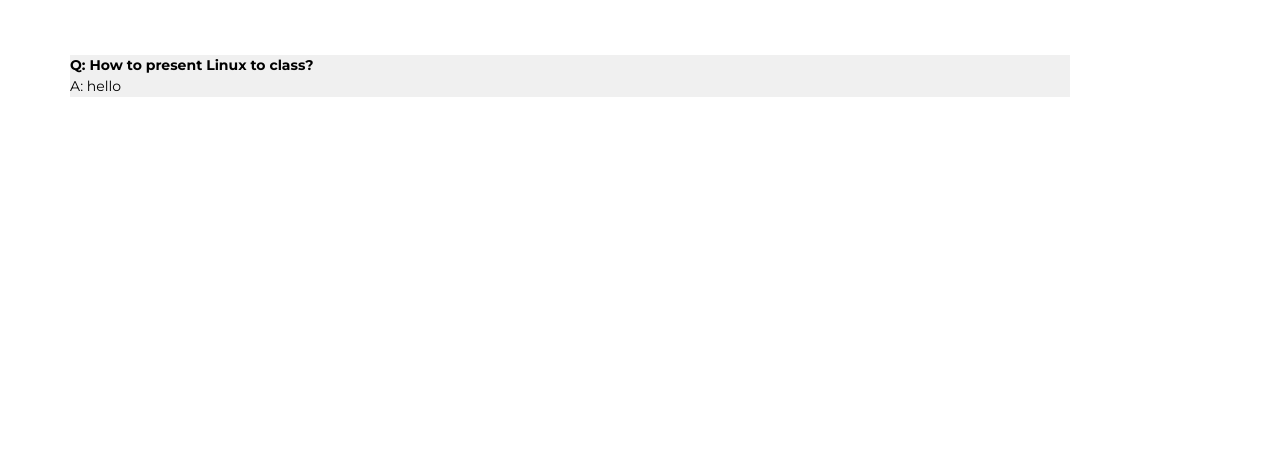
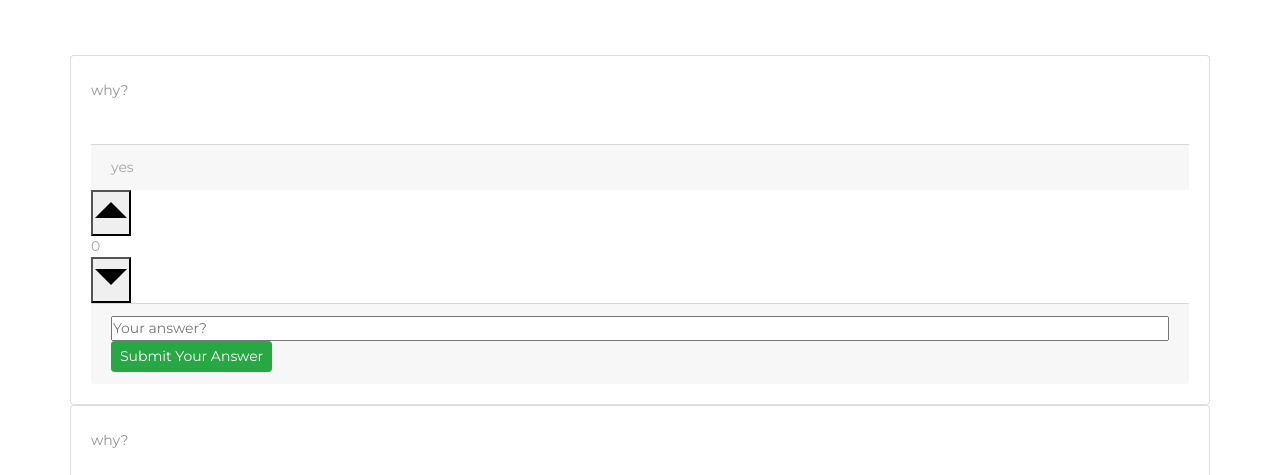
Before and after one commit to sidhub1/AWSHackathon2019, a plain HTML site: page index.html in a window 1280 px wide. Shown: the part 477-952 px from the top of the page. Before the commit the page ends 800 px from the top, so only its background shows below. Drawn offline with Linux system fonts and the light colour scheme.

```diff
--- a/index.html
+++ b/index.html
@@ -14,20 +14,109 @@
 <link rel="stylesheet" type="text/css" href="styles/main_styles.css">
 <link rel="stylesheet" type="text/css" href="styles/responsive.css">
 <script src="https://sdk.amazonaws.com/js/aws-sdk-2.471.0.min.js"></script>
+<script src="js/jquery-3.2.1.min.js"></script>
+
+<!-- <script>
+	$document.ready(){
+
+		$('#homecol').append("<div id = "post" class="card text-center"></div>");
+		$('#post').append("<div id = "textbody" class="card-body"></div>");
+		$('#textbody').append("<p id = "questionText" class="card-text">WHY THOUGH</p>");
+		$('#questionText').append("<div id="answersBody" class="card-body"></div>");
+		//loop through answers for this
+		$('#answersBody').append("<div name="answer" class="card-footer">CAUSE YES</div>");
+
+
+	}
+</script> -->
 <script>
 	function showFeed(){
 		addPost(document.createElement("div"));
+		addPost(document.createElement("div"));
 	}
+							//<div class="card text-center">
+							 // <div class="card-body">
+							   // <p class="card-text">With supporting text below as a natural lead-in to additional content.</p>
+							  //</div>
+							  //<div class="card-footer">
+							    //2 days ago
+							  //</div>
+							  //<a href="#" class="btn btn-primary">Go somewhere</a>
+							//</div>
 	function addPost(d){
-		d.style.width="1000px";
-		d.style.background="#F0F0F0";
-		var text = "Q: How to present Linux to class?".bold();
-		text= text + "\n"  +" A: hello";
-		text = text.replace(/\n/g, "<br />");
-		d.innerHTML=text;
-		//d.innerHTML.append("	A: Test Answer");
-		d.style.color="black"
-		document.getElementById("homecol").appendChild(d);
+
+		// $('#homecol').append("<div id = "post" class="card text-center"></div>");
+		// $('#post').append("<div id = "textbody" class="card-body"></div>");
+		// $('#textbody').append("<p id = "questionText" class="card-text">WHY THOUGH</p>");
+		// $('#questionText').append("<div id="answersBody" class="card-body"></div>");
+		// //loop through answers for this
+		// $('#answersBody').append("<div name="answer" class="card-footer">CAUSE YES</div>");
+
+
+
+
+
+
+
+
+
+
+		var post = document.createElement("div");
+		post.className = "card";
+
+		var card = document.createElement("div");
+		card.className = "card-body";
+
+		var ques = document.createElement("p");
+		ques.className = "card-text";
+		ques.innerHTML = "why?"
+
+		card.appendChild(ques);
+
+		var answers = document.createElement("div");
+		answers.className = "card-body";
+
+		var answer = document.createElement("div");
+		answer.className = "card-footer";
+
+		var upvote = document.createElement("button");
+		upvote.type = "button";
+		upvote.className = "btn btn-info btn-sm";
+		upvote.innerHTML = "100"; //REPLACE WITH DATA FROM DYNAMO
+
+		answer.innerHTML = "yes";
+
+		answers.appendChild(answer);
+
+		//THIS IS THE REPLY ANSWER
+		var reply = document.createElement("div");
+		reply.className = "card-footer";
+
+		var rep = document.createElement("input");
+		rep.className = "input--style-5";
+		rep.type = "text"
+		rep.id = "rep";
+		rep.placeholder = "Your answer?";
+		rep.style.width = "100%";
+
+		reply.appendChild(rep);
+
+		var sub = document.createElement("button");
+		sub.type = "button small";
+		sub.className = "btn btn-success btn-sm";
+		sub.innerHTML = "Submit Your Answer";
+
+		reply.appendChild(sub);
+
+		answers.appendChild(reply);
+		//<input class="input--style-5" type="text" name="first_name" id="first_name">
+		//<a href="#" class="btn btn-primary">Go somewhere</a>
+
+		post.appendChild(card);
+		post.appendChild(answers);
+
+		document.getElementById("homecol").appendChild(post);
+		document.getElementById("homecol").appendChild(document.createElement("br"));
 	}
 </script>
 </head>
@@ -103,18 +192,34 @@
 			<div class="row recent_row">
 				<div id="homecol" class="col">
 					<div class="recent_slider_container">
-						<div class="owl-carousel owl-theme recent_slider">
-
-
-
-						</div>
-
 						<div class="recent_slider_nav_container d-flex flex-row align-items-start justify-content-start">
 							<div class="recent_slider_nav recent_slider_prev"><i class="fa fa-chevron-left" aria-hidden="true"></i></div>
 							<div class="recent_slider_nav recent_slider_next"><i class="fa fa-chevron-right" aria-hidden="true"></i></div>
 						</div>
 					</div>
+
+					<div class="card">
+						<div class="card-body">
+							<p class="card-text">why?</p>
+						</div>
+						<div class="card-body">
+							<div class="card-footer">yes</div>
+							<div class="js-voting-container grid fd-column ai-stretch gs4 fc-black-200" data-post-id="56533066">
+        <button class="js-vote-up-btn grid--cell s-btn s-btn__unset c-pointer" title="This question shows research effort; it is useful and clear" aria-pressed="false" aria-label="up vote" data-selected-classes="fc-theme-primary"><svg aria-hidden="true" class="svg-icon m0 iconArrowUpLg" width="36" height="36" viewBox="0 0 36 36"><path d="M2 26h32L18 10 2 26z"></path></svg></button>
+        <div class="js-vote-count grid--cell fc-black-500 fs-title grid fd-column ai-center" itemprop="upvoteCount" data-value="0">0</div>
+        <button class="js-vote-down-btn grid--cell s-btn s-btn__unset c-pointer" title="This question does not show any research effort; it is unclear or not useful" aria-pressed="false" aria-label="down vote" data-selected-classes="fc-theme-primary"><svg aria-hidden="true" class="svg-icon m0 iconArrowDownLg" width="36" height="36" viewBox="0 0 36 36"><path d="M2 10h32L18 26 2 10z"></path></svg></button>
+
+
+</div>
+							<div class="card-footer"><input class="input--style-5" type="text" id="rep" placeholder="Your answer?" style="width: 100%;">
+								<button type="button small" class="btn btn-success btn-sm">Submit Your Answer</button>
+							</div>
+						</div>
+					</div>
+
+
 				</div>
+
 			</div>
 		</div>
 	</div>
@@ -123,7 +228,7 @@
 
 
 
-<script src="js/jquery-3.2.1.min.js"></script>
+
 <script src="styles/bootstrap4/popper.js"></script>
 <script src="styles/bootstrap4/bootstrap.min.js"></script>
 <script src="plugins/OwlCarousel2-2.2.1/owl.carousel.js"></script>
```
Also changed, not shown: register.html (+7 -7 lines).
